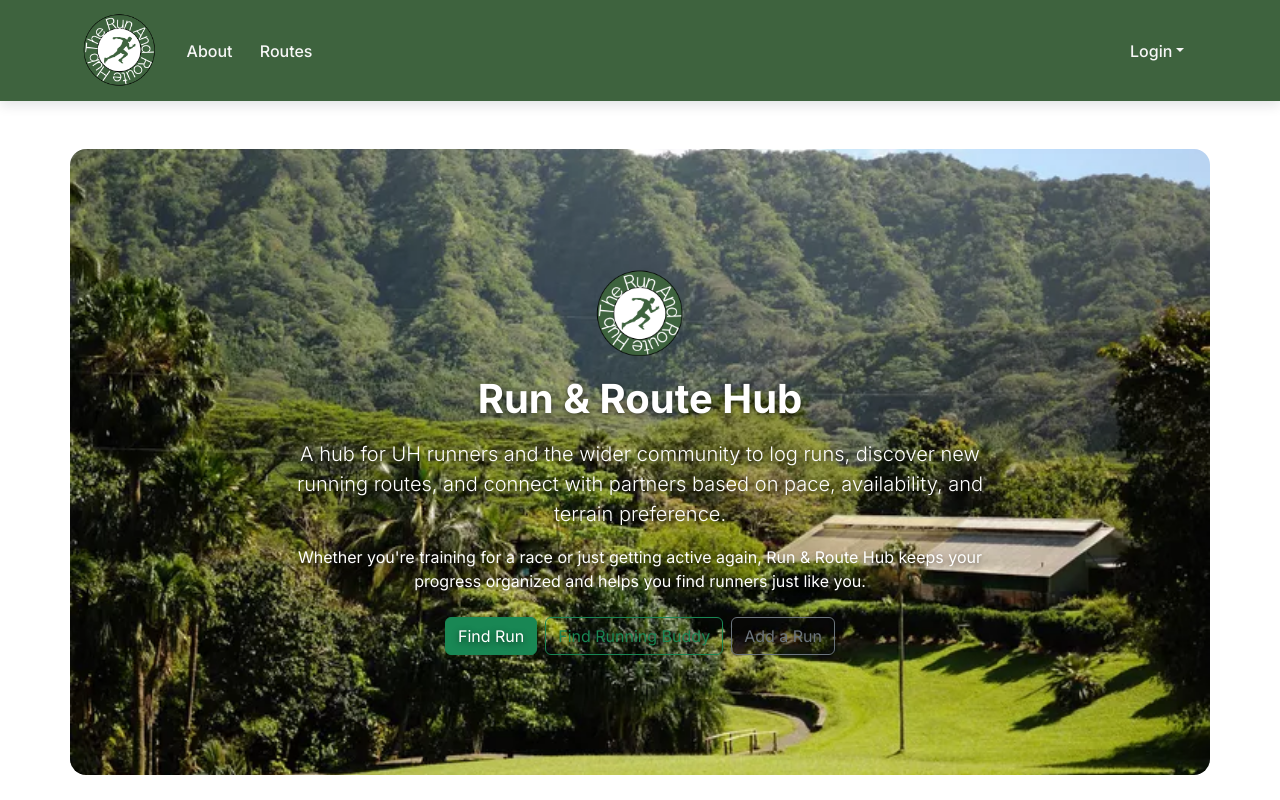
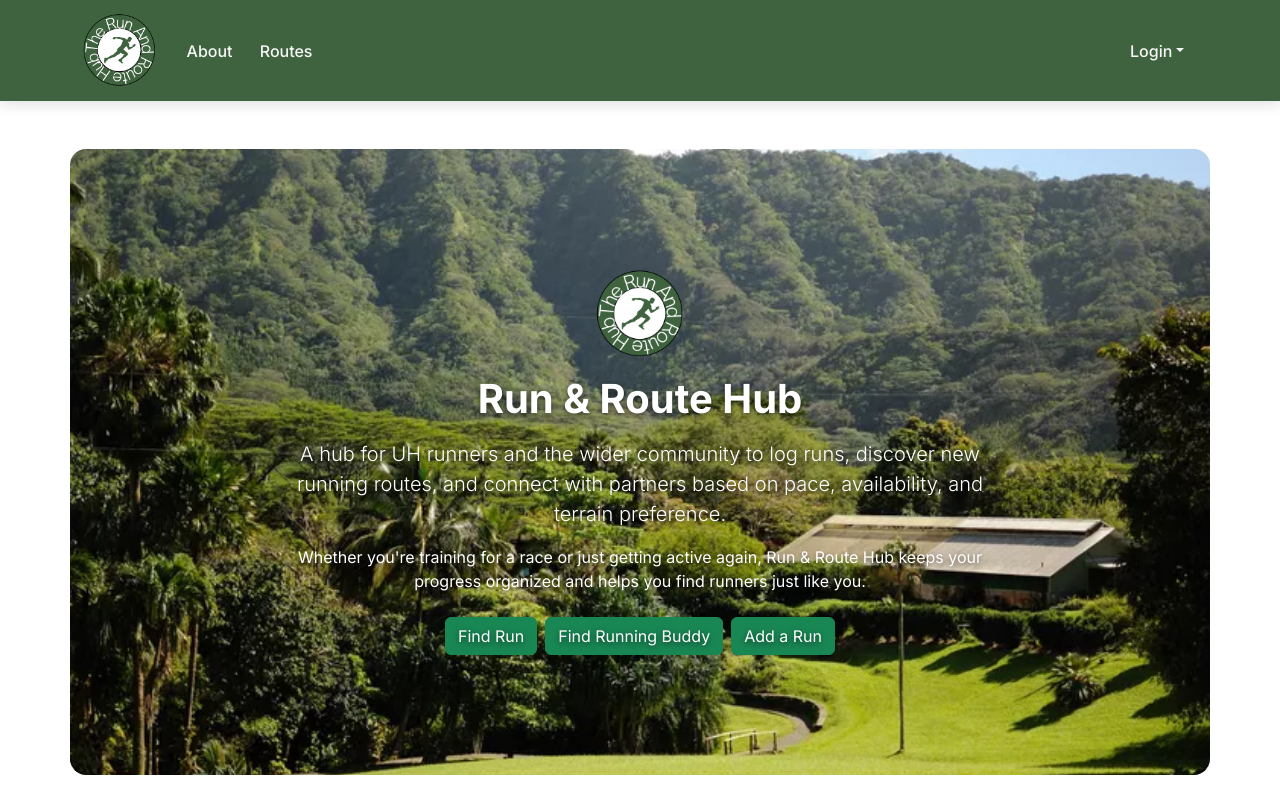
Before and after one commit to run-and-route-hub/Run-and-Route-Hub, a Next.js app: page / in a window 1280 px wide. Shown: the top 800 px of the page. Built offline with nearby package versions, Linux system fonts and the light colour scheme; no server answers.

Commit message:
update home button

```diff
--- a/src/app/page.tsx
+++ b/src/app/page.tsx
@@ -32,10 +32,10 @@ const Home = () => (
             <Button href="/find-run" variant="success">
               Find Run
             </Button>
-            <Button href="/findbuddy" variant="outline-success">
+            <Button href="/findbuddy" variant="success">
               Find Running Buddy
             </Button>
-            <Button href="/add" variant="outline-secondary">
+            <Button href="/add" variant="success">
               Add a Run
             </Button>
           </div>
```
Also changed, not shown: src/app/globals.css (line endings or trailing spaces).
